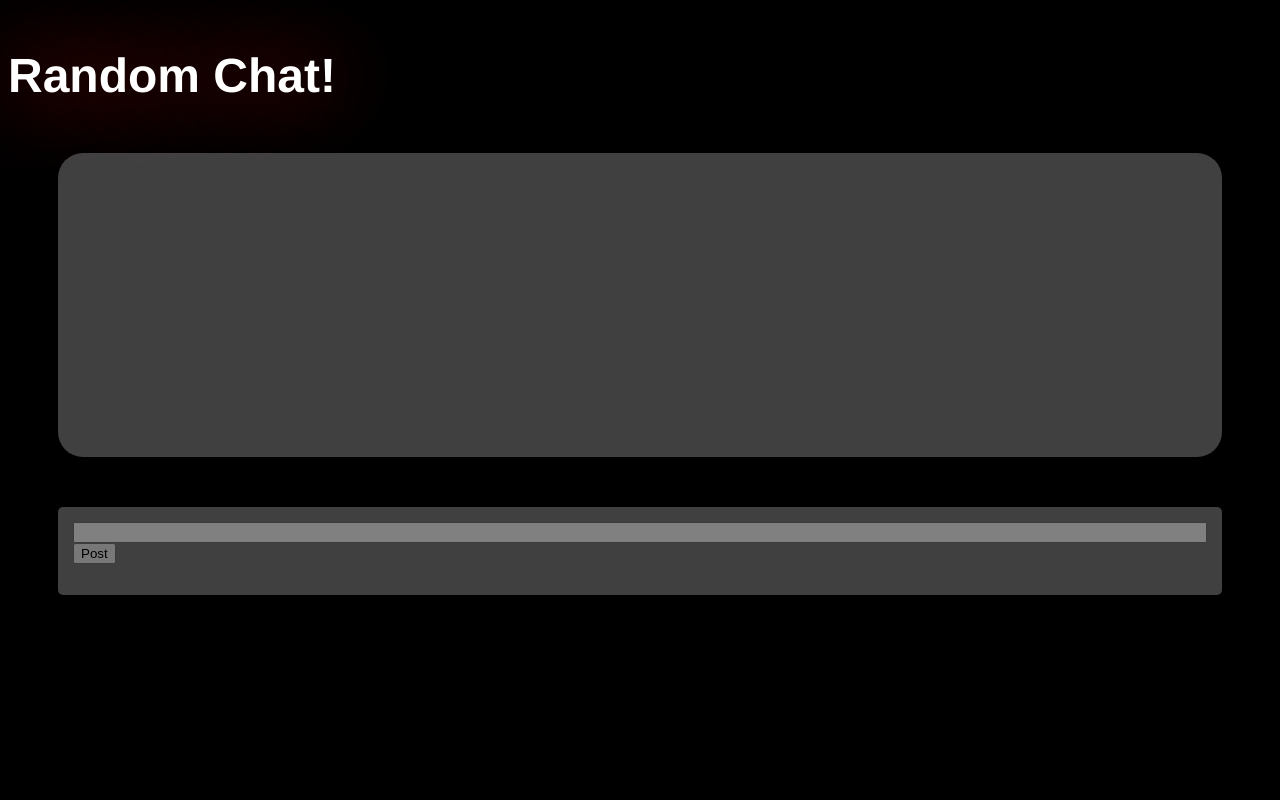
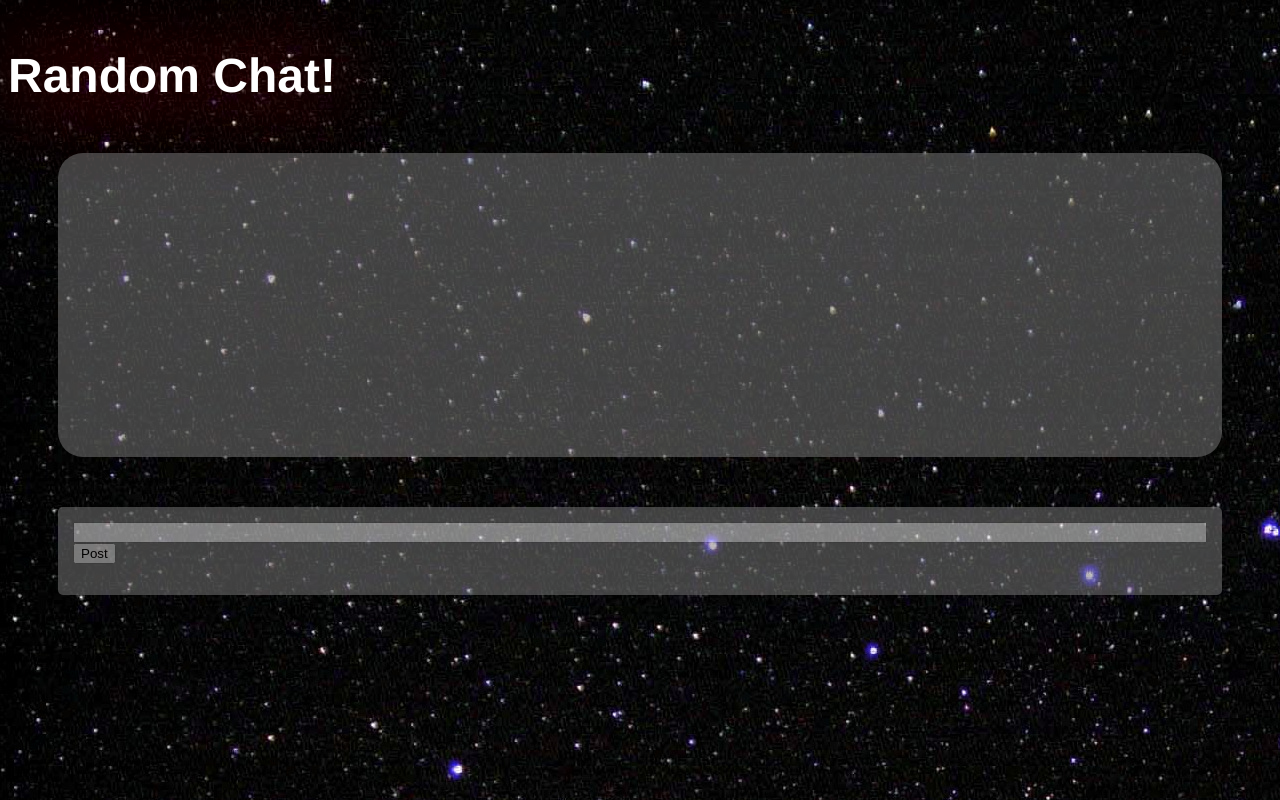
Before and after one commit to CSUMB-SP17-CST438/project2-h2-bavery, a Flask app: page / in a window 1280 px wide. Run offline with Flask 2, Linux system fonts and the light colour scheme; some libraries are stand-ins or nearby versions.

Commit message:
additional formating and background image

```diff
--- a/static/css/Project2.css
+++ b/static/css/Project2.css
@@ -1,6 +1,7 @@
+
+
 html {
     font-family: Helvetica, sans-serif;
-    background-color: black;
     color: white;
 }
 
@@ -26,6 +27,9 @@ html {
     flex: 1 1 auto;
     overflow-y: scroll;
     height: 35%;
+    font-family: Helvetica, sans-serif;
+    color: black;
+    font-weight: bold;
 }
 
 .input {
--- a/templates/index.html
+++ b/templates/index.html
@@ -10,7 +10,7 @@
         </script>
         <link rel="stylesheet" type="text/css" href="{{ url_for('static', filename = 'css/Project2.css')}}"/>
     </head>
-    <body>
+    <body background="/static/img/background.jpg">
 
         <script>
         window.fbAsyncInit = function() {
```
